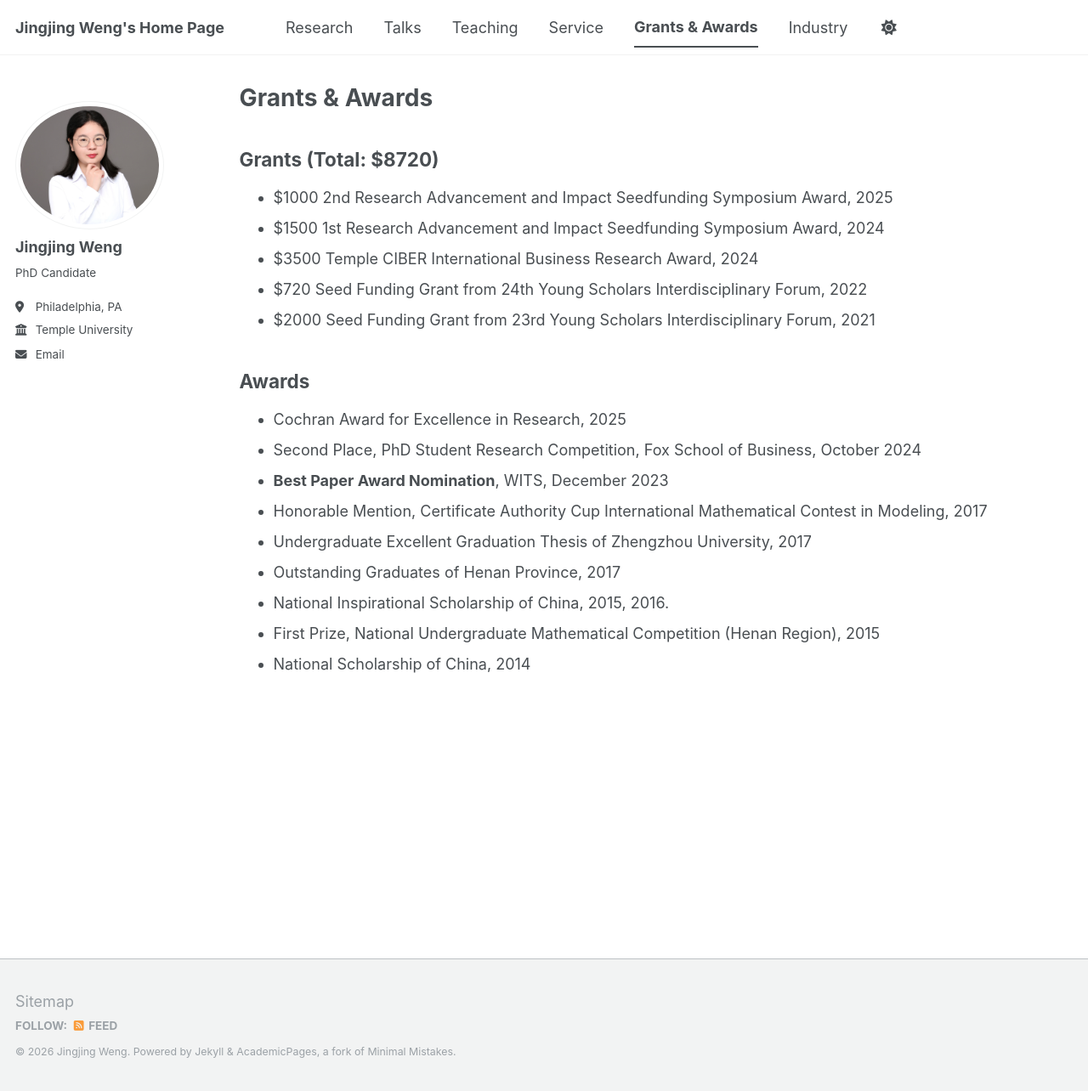
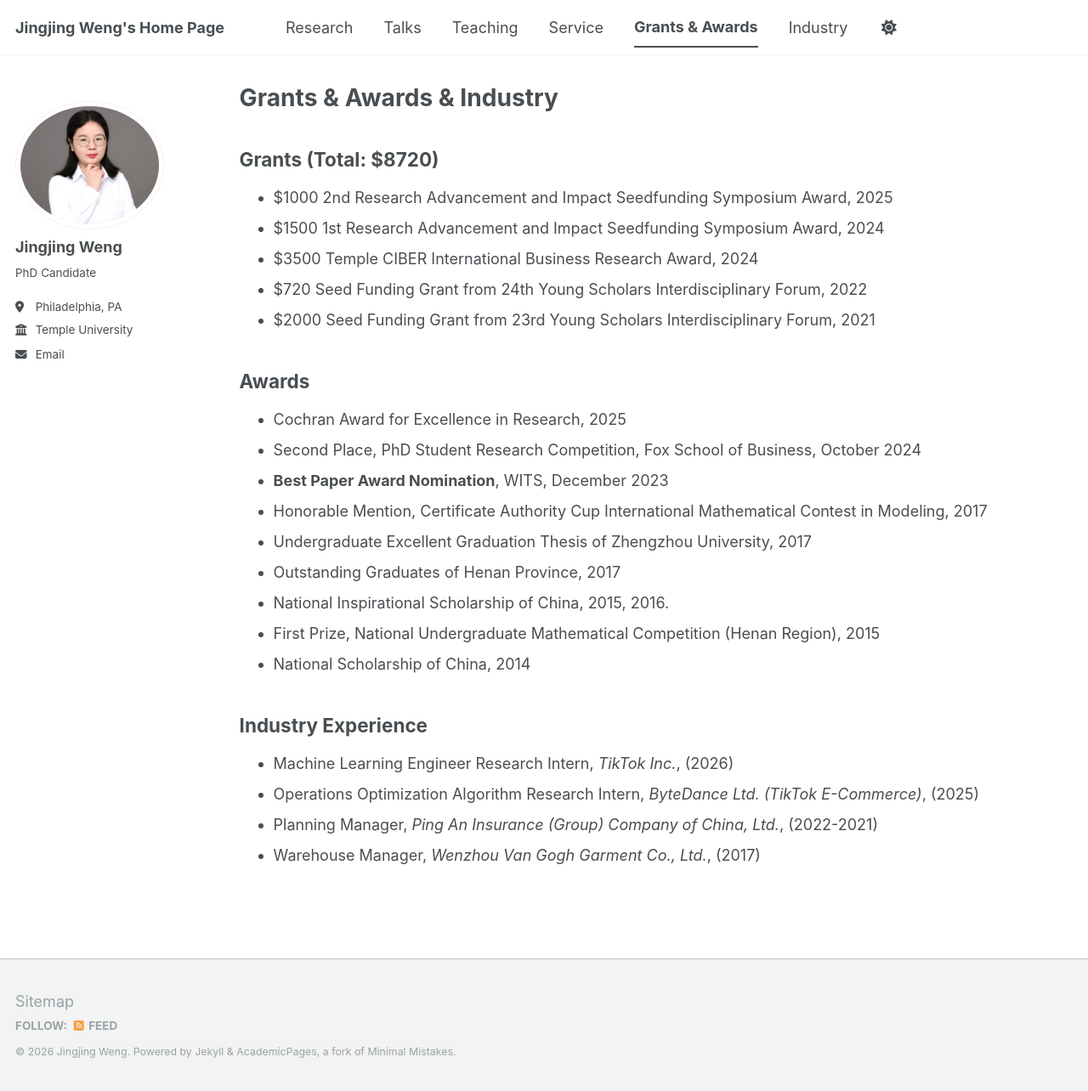
Before and after one commit to JingjingWeng/JingjingWeng.github.io, a Jekyll site: the page built from _pages/awards.md, in a window 1280 px wide and 1284 px high. Shown: the whole window at 85% size. Built offline with Jekyll 4.4.1, drawn with Linux system fonts in a browser that asks for light colours; a script bundle is joined from its source files by our own code; library files that are not in the unit come from our copies.

Commit message:
Update awards.md

```diff
--- a/_pages/awards.md
+++ b/_pages/awards.md
@@ -1,6 +1,6 @@
 ---
 layout: archive
-title: "Grants & Awards"
+title: "Grants & Awards & Industry"
 permalink: /awards/
 author_profile: true
 ---
@@ -28,3 +28,10 @@ author_profile: true
 * National Inspirational Scholarship of China, 2015, 2016.
 * First Prize, National Undergraduate Mathematical Competition (Henan Region),  2015
 * National Scholarship of China, 2014
+
+
+## Industry Experience
+* Machine Learning Engineer Research Intern, *TikTok Inc.*, (2026)
+* Operations Optimization Algorithm Research Intern, *ByteDance Ltd. (TikTok E-Commerce)*, (2025)
+* Planning Manager, *Ping An Insurance (Group) Company of China, Ltd.*, (2022-2021)
+* Warehouse Manager, *Wenzhou Van Gogh Garment Co., Ltd.*, (2017)
```
